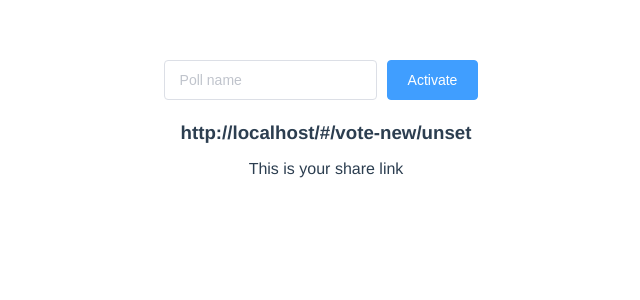
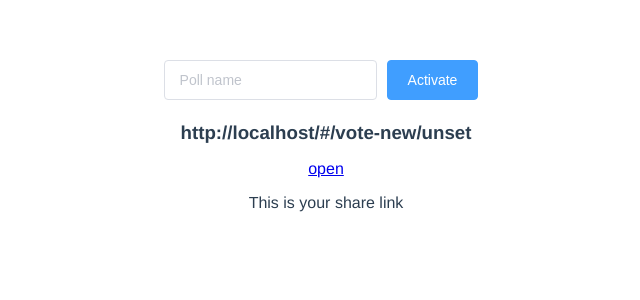
Before and after one commit to x-team/realtime-polling, a Vue app: page /#/ in a window 1280 px wide. Shown: the top 300 px of the page, without its empty margins (314-954 px from the left). Built offline with nearby package versions, Linux system fonts and the light colour scheme; what vuefire would draw is missing.

Commit message:
Waiting for first question --closes #1

```diff
--- a/src/components/CreatePoll.vue
+++ b/src/components/CreatePoll.vue
@@ -8,7 +8,8 @@
         <el-button type="primary" @click="createPoll">Activate</el-button>
       </el-form-item>
     </el-form>
-    <h3>{{ this.hostUrl }}</h3>
+    <h3>{{ this.voteUrl }}</h3>
+    <p><a :href="this.voteUrl" target="_blank">open</a></p>
     <p>This is your share link</p>
   </div>
 </template>
@@ -34,7 +35,7 @@ export default {
     };
   },
   computed: {
-    hostUrl() {
+    voteUrl() {
       return `${location.href}vote-new/${this.poll.id}`;
     },
   },
--- a/src/components/VoteNew.vue
+++ b/src/components/VoteNew.vue
@@ -1,6 +1,6 @@
 <template>
   <div class="poll" v-loading="isLoading">
-    <el-card class="box-card" v-if="!this.isLoading">
+    <el-card class="box-card" v-if="!this.isLoading && activeQuestion">
       <div v-if="!this.isVoted">
         <el-button type="text" @click="vote(activeQuestion, 'first')">{{activeQuestion.first.value}}</el-button>
         <span>or</span>
@@ -10,6 +10,7 @@
         <ResultsNew :pollId="poll['.key']"></ResultsNew>
       </el-row>
     </el-card>
+    <div v-else>Please wait for first question.</div>
   </div>
 </template>
 <script>
@@ -34,14 +35,20 @@ export default {
         source: db.ref().child(`/${this.$route.params.id}`),
         asObject: true,
         readyCallback() {
-          this.isLoading = false;
+          const pollRef = db.ref().child(`/${this.$route.params.id}`);
+          pollRef.on('value', (snapshot) => {
+            if (snapshot.val().questions && snapshot.val().questions.length > 0) {
+              this.isLoading = false;
+            }
+          });
         },
       },
     };
   },
   computed: {
     activeQuestion() {
-      return this.poll.questions.filter(question => (question.isActive))[0];
+      return (this.poll.questions) ?
+        this.poll.questions.filter(question => (question.isActive))[0] : null;
     },
   },
   methods: {
```
